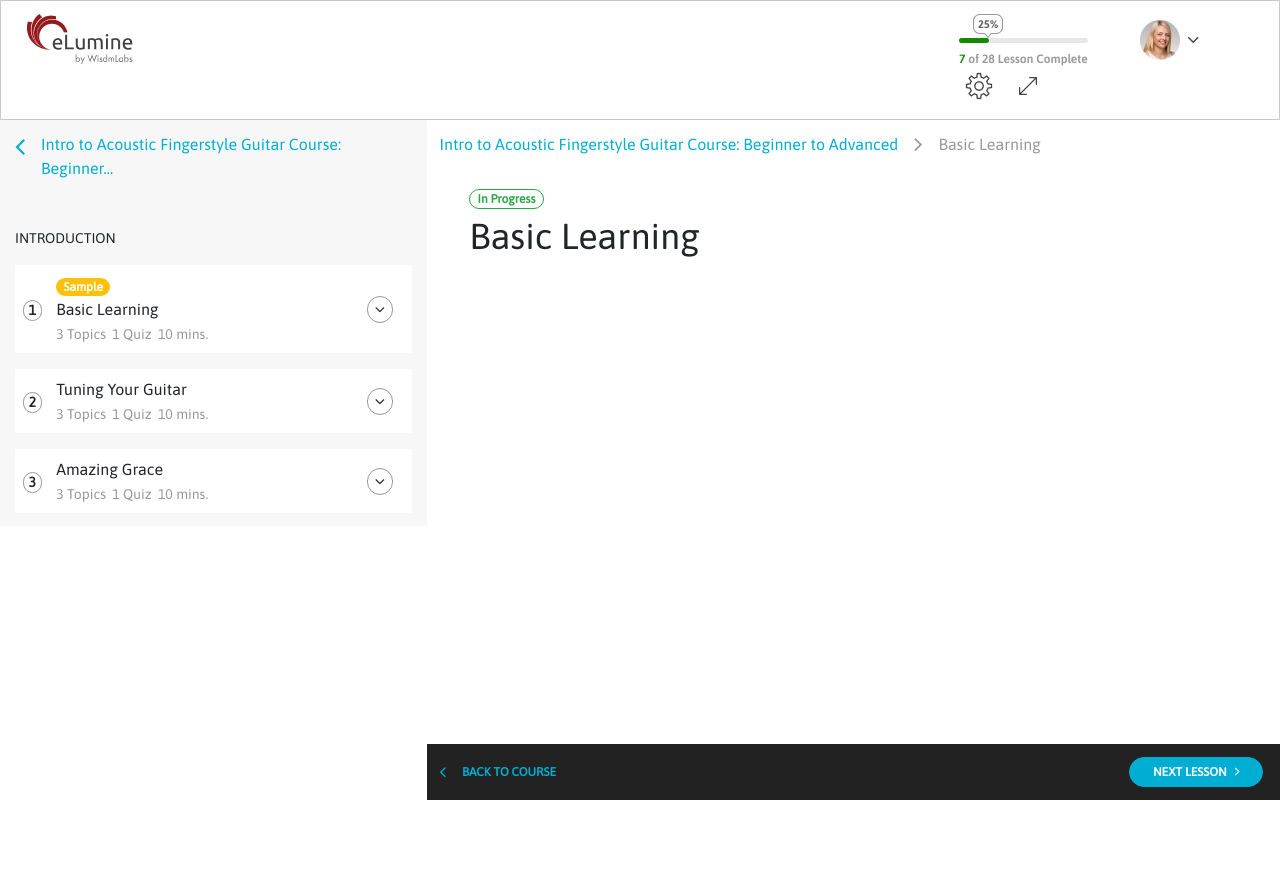
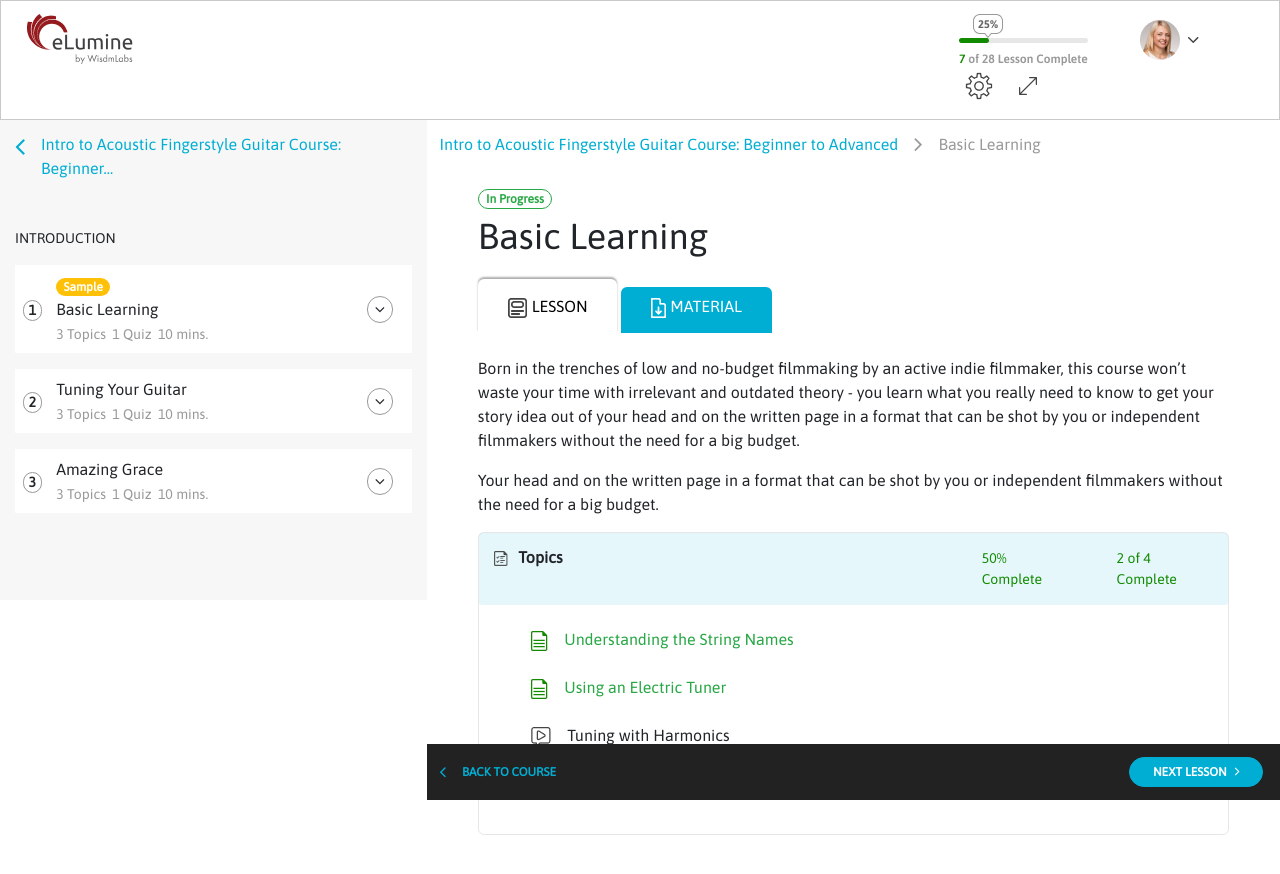
Before and after one commit to VaraDalwi/wisdmlabs, a website: page lesson.html in a window 1280 px wide. Before the commit the page ends 800 px from the top, so only its background shows below. Drawn offline with nearby package versions, Linux system fonts and the light colour scheme; a web font is replaced by a local one.

Commit message:
lesson page update

```diff
--- a/css/lesson.css
+++ b/css/lesson.css
@@ -16,7 +16,7 @@
 .sidebar{
     background-color: #f7f7f7;
     padding: 1%;
-    height: 100%;
+    height: 60vh;
     overflow: scroll;
 }
 
@@ -166,7 +166,7 @@
 }
 
 .lesson-heading{
-  padding: 0% 5%;
+  padding: 0% 6% 10% 6%;
 }
 
 .chapter-heading{
@@ -178,3 +178,61 @@
   color: #28a745;
   border: 1px solid #28a745;
 }
+
+.lesson-btn{
+  border: none;
+  background-color: #fff;
+  padding: 2% 4%;
+  border-radius: 6px;
+  border-bottom-left-radius: 0px;
+  border-bottom-right-radius: 0px;
+  box-shadow: 0px -2px 2px 0px #00000052;
+}
+
+.material-btn{
+  border: none;
+  background-color: #01AED3;
+  color: #fff;
+  padding: 1% 4% 2% 4%;
+  border-radius: 6px;
+  border-bottom-left-radius: 0px;
+  border-bottom-right-radius: 0px
+}
+
+.lesson-details{
+  margin-top: 3%;
+}
+
+.topic-heading{
+  display: flex;
+  padding: 2%;
+  background-color: #01aed31a;
+  border-radius: 3px;
+}
+
+.topic{
+  border-radius: 6px;
+  border: 1px solid rgba(0, 0, 0, 0.099);
+}
+
+.topic-logo{
+  width: 3%;
+  margin-right: 2%;
+}
+
+.topic-title{
+  width: 69%;
+  font-size: 16px;
+  font-weight: 700;
+  line-height: 18px;
+}
+
+.green-text{
+  color:#138B00;
+  font-size: 14px;
+  font-weight: 400;
+}
+
+.topic-content{
+  padding: 3% 7%;
+}
--- a/lesson.html
+++ b/lesson.html
@@ -104,6 +104,30 @@
                 <div class="lesson-heading">
                     <span class="badge badge-pill badge-bordered">In Progress</span>
                     <p class="chapter-heading">Basic Learning</p>
+
+                    <div class="lesson-radio">
+                        <button class="lesson-btn"><img src="img/list 2.png"> LESSON</button>
+                        <button class="material-btn"><img src="img/material.png"> MATERIAL</button>
+                    </div>
+                    <div class="lesson-details">
+                        <p>Born in the trenches of low and no-budget filmmaking by an active indie filmmaker, this course won’t waste your time with irrelevant and outdated theory - you learn what you really need to know to get your story idea out of your head and on the written page in a format that can be shot by you or independent filmmakers without the need for a big budget.</p>
+
+                        <p>Your head and on the written page in a format that can be shot by you or independent filmmakers without the need for a big budget.</p>
+                    </div>
+
+                    <div class="topic">
+                        <div class="topic-heading">
+                            <p class="topic-title mb-0"><img class="topic-logo" src="img/Group.png">Topics</p>
+                            <p class="green-text mb-0">50% Complete</p>
+                            <p class="green-text mb-0 ml-5">2 of 4 Complete</p>
+                        </div>
+                        <div class="topic-content">
+                            <p class="text-success mb-4"><img class="mr-3" src="img/files.png">Understanding the String Names</p>
+                            <p class="text-success mb-4"><img class="mr-3" src="img/files.png">Using an Electric Tuner</p>
+                            <p class="mb-4"><img class="mr-3" src="img/play.png">Tuning with Harmonics</p>
+                            <p><img class="mr-3" src="img/que.png">Quiz</p>
+                        </div>
+                    </div>
                 </div>
 
                 <div class="bottom-nav">
```
Also changed, not shown: img/Group.png (added), img/files.png (added), img/play.png (added), img/que.png (added).
